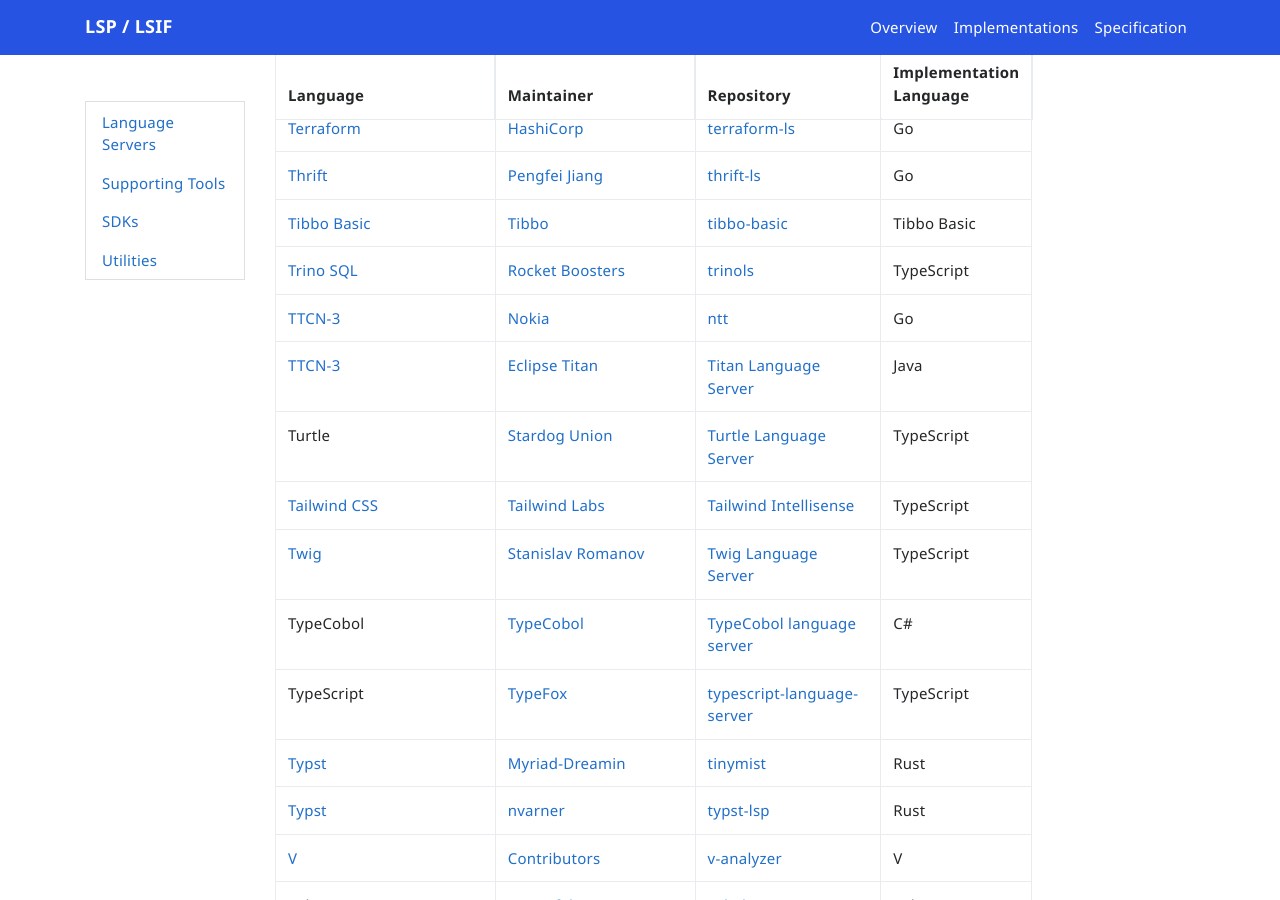
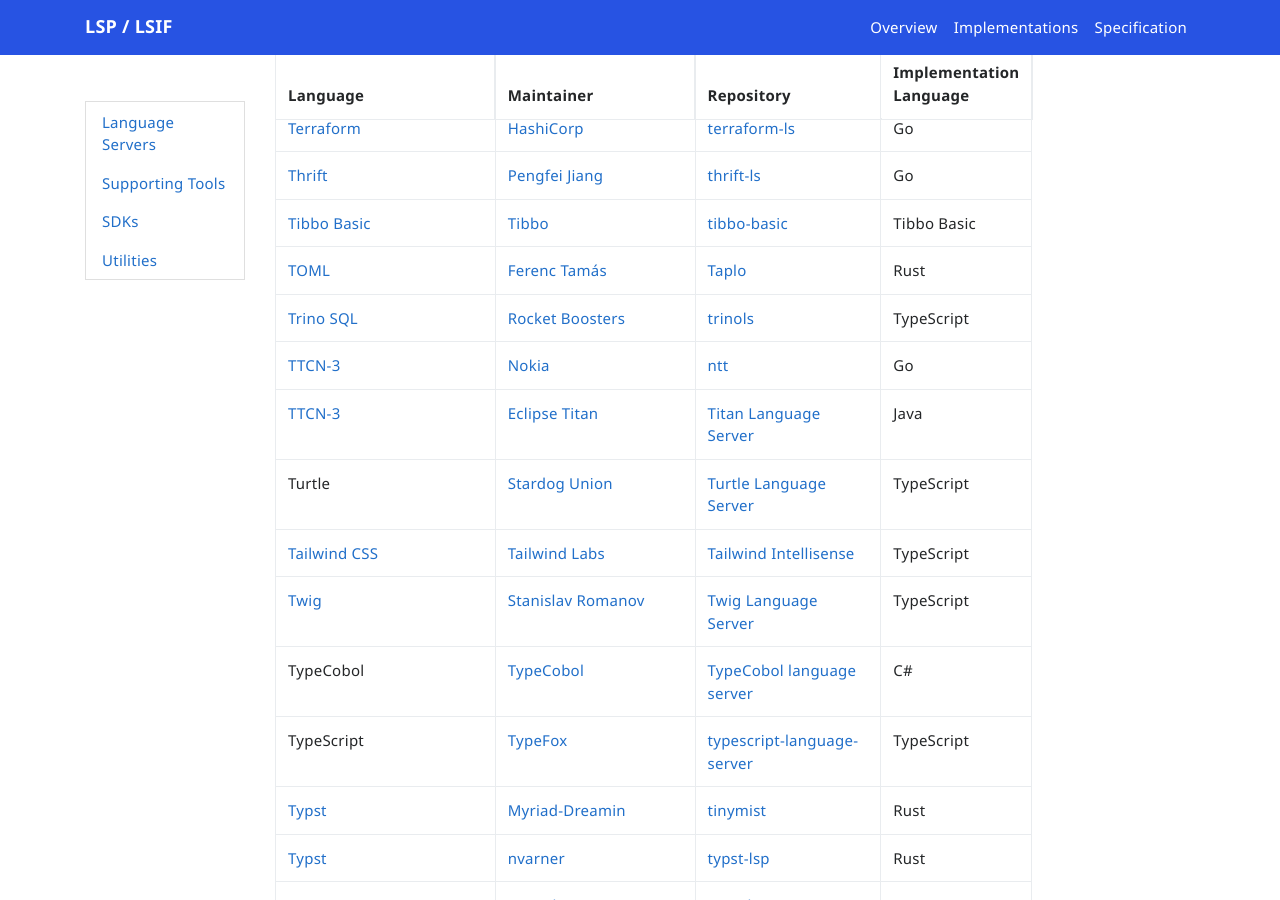
Before and after one commit to microsoft/language-server-protocol, a Jekyll site: the page built from _implementors/servers.md, in a window 1280 px wide and 900 px high, scrolled down 12827 px. Built offline with Jekyll 4.4.1, drawn with Linux system fonts in a browser that asks for light colours; nearby versions of some CDN libraries; comment, search, counter and statistics services are not loaded.

Commit message:
Add Taplo to implementor list

```diff
--- a/_implementors/servers.md
+++ b/_implementors/servers.md
@@ -237,6 +237,7 @@
 | [Terraform](https://www.terraform.io/) | [HashiCorp](https://github.com/hashicorp) | [terraform-ls](https://github.com/hashicorp/terraform-ls) | Go |
 | [Thrift](https://thrift.apache.org/) | [Pengfei Jiang](https://github.com/joyme123) | [thrift-ls](https://github.com/joyme123/thrift-ls) | Go |
 | [Tibbo Basic](https://docs.tibbo.com/taiko/) | [Tibbo](https://tibbo.com) | [tibbo-basic](https://github.com/tibbotech/tibbo-basic) | Tibbo Basic |
+| [TOML](https://toml.io/) | [Ferenc Tamás](https://github.com/tamasfe) | [Taplo](https://github.com/tamasfe/taplo) | Rust |
 | [Trino SQL](https://trino.io) | [Rocket Boosters](https://gitlab.com/rocket-boosters) | [trinols](https://gitlab.com/rocket-boosters/trinols) | TypeScript |
 | [TTCN-3](http://www.ttcn-3.org) | [Nokia](https://www.nokia.com) | [ntt](https://github.com/nokia/ntt) | Go |
 | [TTCN-3](http://www.ttcn-3.org) | [Eclipse Titan](https://projects.eclipse.org/projects/tools.titan) | [Titan Language Server](https://gitlab.eclipse.org/eclipse/titan/titan.language-server) | Java |
```
